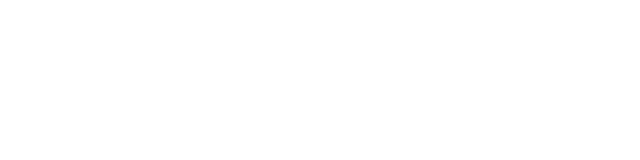
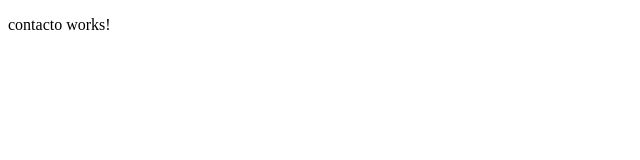
Before and after one commit to Easy1089/Proyecto-Final-ISPC-G1-V2, an Angular app in the folder Front-end/Template/: page /contacto in a window 1280 px wide. Before the commit this address led to /. Shown: the top 160 px of the page, without its empty margins (0-640 px from the left). Built offline with nearby package versions, Linux system fonts and the light colour scheme.

Commit message:
Creación de componente contacto

```diff
--- a/Front-end/Template/src/app/app-routing.module.ts
+++ b/Front-end/Template/src/app/app-routing.module.ts
@@ -8,6 +8,7 @@
 import { FooterComponent } from './components/footer/footer.component';
 import { CarritoComponent } from './components/carrito/carrito.component';
 import { DescProductoComponent } from './components/desc-producto/desc-producto.component';
+import { ContactoComponent } from './components/contacto/contacto.component';
 
 const routes: Routes = [
   {path:'',component: HomeComponent},
@@ -18,7 +19,8 @@
   {path:'footer',component: FooterComponent},
   {path:'checkout',component: CarritoComponent},
   {path:'checkout',component: CarritoComponent},
-  {path:'descripcionproducto',component: DescProductoComponent}
+  {path:'descripcionproducto',component: DescProductoComponent},
+  {path:'contacto',component: ContactoComponent}
 ];
 
 @NgModule({
--- a/Front-end/Template/src/app/app.module.ts
+++ b/Front-end/Template/src/app/app.module.ts
@@ -12,6 +12,7 @@
 import { NavbarComponent } from './components/navbar/navbar.component';
 import { CarritoComponent } from './components/carrito/carrito.component';
 import { DescProductoComponent } from './components/desc-producto/desc-producto.component';
+import { ContactoComponent } from './components/contacto/contacto.component';
 
 @NgModule({
   declarations: [
@@ -24,7 +25,8 @@
     FooterComponent,
     NavbarComponent,
     CarritoComponent,
-    DescProductoComponent
+    DescProductoComponent,
+    ContactoComponent
   ],
   imports: [
     BrowserModule,
--- /dev/null
+++ b/Front-end/Template/src/app/components/contacto/contacto.component.html
@@ -0,0 +1 @@
+<p>contacto works!</p>
--- /dev/null
+++ b/Front-end/Template/src/app/components/contacto/contacto.component.ts
@@ -0,0 +1,15 @@
+import { Component, OnInit } from '@angular/core';
+
+@Component({
+  selector: 'app-contacto',
+  templateUrl: './contacto.component.html',
+  styleUrls: ['./contacto.component.css']
+})
+export class ContactoComponent implements OnInit {
+
+  constructor() { }
+
+  ngOnInit(): void {
+  }
+
+}
```
Also changed, not shown: Front-end/Template/src/app/components/contacto/contacto.component.css (added).
